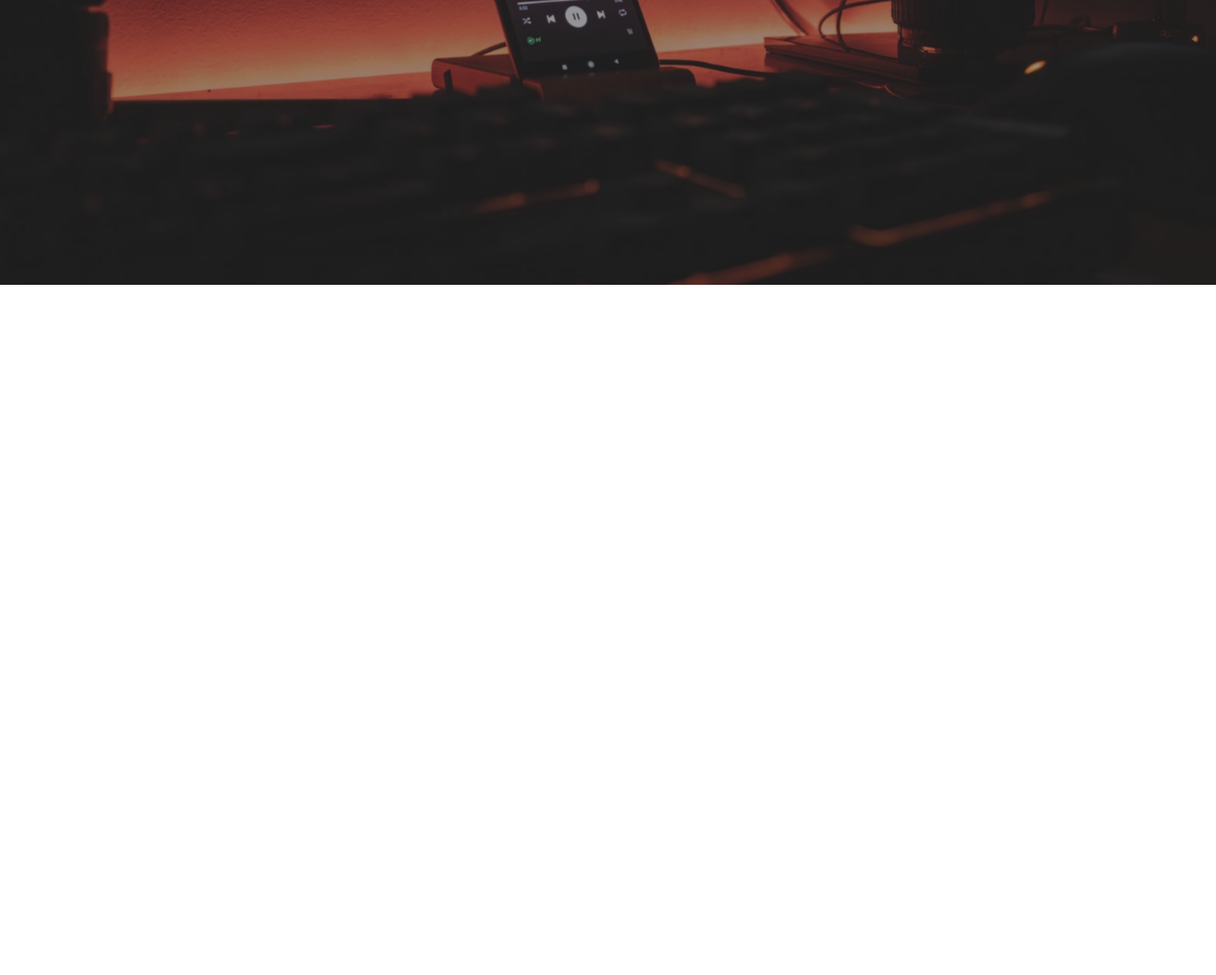
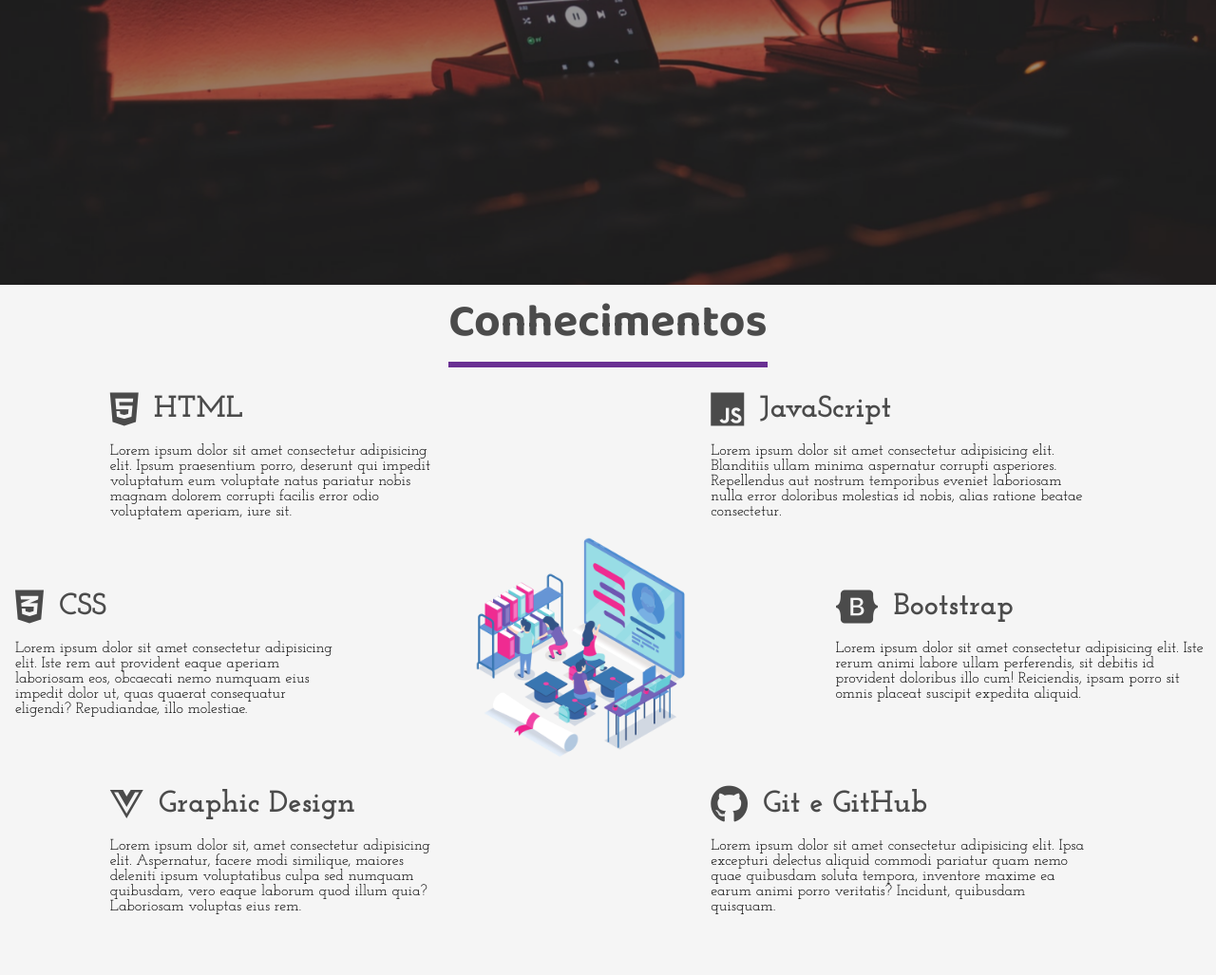
Before and after one commit to wemsilva/portfolio, a plain HTML site: page index.html in a window 1280 px wide. Shown: the part 500-1527 px from the top of the page at 95% size. Before the commit the page ends 800 px from the top, so only its background shows below. Drawn offline with Linux system fonts and the light colour scheme.

Commit message:
:package: Espaço conhecimentos adicionado

```diff
--- a/index.html
+++ b/index.html
@@ -32,7 +32,7 @@
             </div>
         </header>
 
-        <div class="sidebar">
+        <aside class="sidebar">
             <nav>
                 <ul class="menu">
                     <li class="menu-item"><a href="#" class="menu-link">Home</a></li>
@@ -47,7 +47,79 @@
                 <a href="#"><i class="fab fa-instagram "></i></a>
                 <a href="#"><i class="fab fa-github-alt"></i></a>
             </div>
-        </div>
+        </aside>
+
+        <section class="sessao-conhecimentos">
+            <div class="sessao-header">
+                <h1>Conhecimentos</h1>
+            </div>
+            <!--Primeiro quadro - HTML-->
+            <div class="conhecimentos">
+                <div class="conhecimento">
+                    <div class="conhecimento-header">
+                        <i class="fab fa-html5"></i>
+                        <h3>HTML</h3>
+                    </div>
+                    <div class="conhecimento-text">
+                        <p>Lorem ipsum dolor sit amet consectetur adipisicing elit. Ipsum praesentium porro, deserunt qui impedit voluptatum eum voluptate natus pariatur nobis magnam dolorem corrupti facilis error odio voluptatem aperiam, iure sit.</p>
+                    </div>
+                </div>
+                <!--Segundo quadro - CSS-->
+                <div class="conhecimento">
+                    <div class="conhecimento-header">
+                        <i class="fab fa-css3-alt"></i>
+                        <h3>CSS</h3>
+                    </div>
+                    <div class="conhecimento-text">
+                        <p>Lorem ipsum dolor sit amet consectetur adipisicing elit. Iste rem aut provident eaque aperiam laboriosam eos, obcaecati nemo numquam eius impedit dolor ut, quas quaerat consequatur eligendi? Repudiandae, illo molestiae.</p>
+                    </div>
+                </div>
+                <!--Terceiro quadro - -->
+                <div class="conhecimento">
+                    <div class="conhecimento-header">
+                        <i class="fab fa-vuejs"></i>
+                        <h3>Graphic Design</h3>
+                    </div>
+                    <div class="conhecimento-text">
+                        <p>Lorem ipsum dolor sit, amet consectetur adipisicing elit. Aspernatur, facere modi similique, maiores deleniti ipsum voluptatibus culpa sed numquam quibusdam, vero eaque laborum quod illum quia? Laboriosam voluptas eius rem.</p>
+                    </div>
+                </div>
+                <!--Quarto quadro - JS-->
+                <div class="conhecimento">
+                    <div class="conhecimento-header">
+                        <i class="fab fa-js"></i>
+                        <h3>JavaScript</h3>
+                    </div>
+                    <div class="conhecimento-text">
+                        <p>Lorem ipsum dolor sit amet consectetur adipisicing elit. Blanditiis ullam minima aspernatur corrupti asperiores. Repellendus aut nostrum temporibus eveniet laboriosam nulla error doloribus molestias id nobis, alias ratione beatae consectetur.</p>
+                    </div>
+                </div>
+                <!--Quinto quadro-->
+                <div class="conhecimento">
+                    <div class="conhecimento-header">
+                        <i class="fab fa-bootstrap"></i>
+                        <h3>Bootstrap</h3>
+                    </div>
+                    <div class="conhecimento-text">
+                        <p>Lorem ipsum dolor sit amet consectetur adipisicing elit. Iste rerum animi labore ullam perferendis, sit debitis id provident doloribus illo cum! Reiciendis, ipsam porro sit omnis placeat suscipit expedita aliquid.</p>
+                    </div>
+                </div>
+                <!--Sexto quadro-->
+                <div class="conhecimento">
+                    <div class="conhecimento-header">
+                        <i class="fab fa-github"></i>
+                        <h3>Git e GitHub</h3>
+                    </div>
+                    <div class="conhecimento-text">
+                        <p>Lorem ipsum dolor sit amet consectetur adipisicing elit. Ipsa excepturi delectus aliquid commodi pariatur quam nemo quae quibusdam soluta tempora, inventore maxime ea earum animi porro veritatis? Incidunt, quibusdam quisquam.</p>
+                    </div>
+                </div>
+               <div class="conhecimentos-img-wrapper">
+                    <img src="/imagens/conhecimentos.png" alt="Imagem Conhecimento">
+                </div>
+            </div>
+        </section>
+
     </div>
 </body>
 <script src="script.js"></script>
--- a/style.css
+++ b/style.css
@@ -232,3 +232,94 @@ transition: color 1s;
 .social-media i:hover{
     background-color: #6a3093;
 }
+
+.conhecimentos{
+    height: 100%;
+    display: grid;
+    grid-template-columns: repeat(16, 1 fr);
+    grid-template-rows: repeat(6, 6rem);
+    row-gap: .5rem;
+    margin-left: 1rem;
+    margin-right: 0.5rem;
+}
+
+.conhecimento:nth-child(1){
+    grid-column: 4 / 7;
+    grid-row: 1 / 3;
+}
+
+.conhecimento:nth-child(2){
+    grid-column: 3 / 6;
+    grid-row: 3 / 5;
+}
+
+.conhecimento:nth-child(3){
+    grid-column: 4 / 7;
+    grid-row: 5 / -1;
+}
+
+.conhecimento:nth-child(4){
+    grid-column: 11 / 14;
+    grid-row: 1 / 3;
+}
+
+.conhecimento:nth-child(5){
+    grid-column: 12 / 15;
+    grid-row: 3 / 5;
+}
+
+.conhecimento:nth-child(6){
+    grid-column: 11 / 14;
+    grid-row: 5 / -1;
+}
+
+.sessao-conhecimentos{
+    background-color: #f5f5f5;
+}
+
+.sessao-header{
+    display: flex;
+    justify-content: center;
+    align-items: center;
+}
+
+.sessao-header h1{
+    font-family: var(--font-primary);
+    font-size: 3rem;
+    color: #4b4b4b;
+    border-bottom: solid 6px #6a3093;
+    margin-bottom: 1.5rem;
+}
+
+.conhecimento-header{
+    display: flex;
+    align-items: center;
+    color: #4b4b4b;
+}
+
+.conhecimento-header i{
+    font-size: 2.5rem;
+}
+
+.conhecimento-header h3{
+    font-family: var(--font-secondary);
+    font-size: 2rem;
+    padding-left: 1rem;
+}
+
+.conhecimento-text{
+    font-family: var(--font-secondary);
+    margin-top: 1rem;
+}
+
+.conhecimentos-img-wrapper{
+    grid-column: 7 / 11;
+    grid-row: 2 / 6;
+    width: 100%;
+    margin-top: 2rem;
+}
+
+.conhecimentos-img-wrapper img{
+    object-fit: cover;
+    width: 100%;
+}
```
Also changed, not shown: imagens/conhecimentos.png (added).
